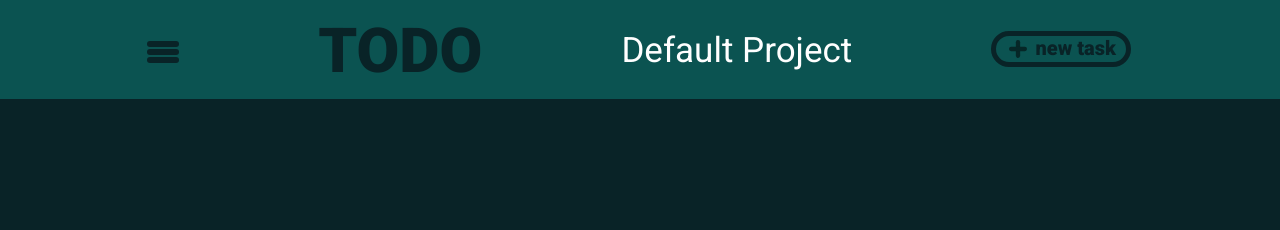
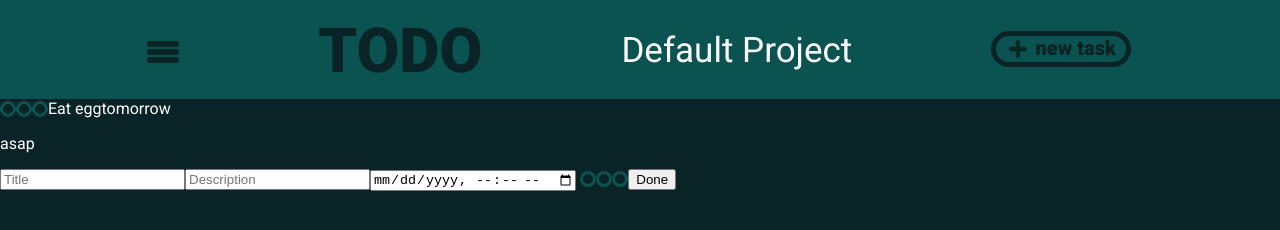
Before and after one commit to sher-s7/todo-list, a website built with webpack: page dist/index.html in a window 1280 px wide. Built offline with nearby package versions, Linux system fonts and the light colour scheme.

Commit message:
Create modal generator

```diff
--- /dev/null
+++ b/src/body.js
@@ -0,0 +1,42 @@
+export function generateBody(current_project) {
+    let body = document.createElement('div')
+    body.id = 'todo-list'
+    for (const todo of current_project.getTodoItems()) {
+
+        let todoItem = document.createElement('div');
+        todoItem.className = 'todo-item'
+        todo.completed ? todoItem.className = 'completed todo-item' : todoItem.className = 'todo-item';
+
+        let priority = document.createElement('table');
+        priority.cellSpacing = 0;
+        priority.className = `priority priority-${todo.priority}`
+        priority.innerHTML = `
+        <tbody>
+            <tr>
+                <td></td>
+                <td></td>
+                <td></td>
+            </tr>
+        </tbody>`
+
+        let todoTitle = document.createElement('span')
+        todoTitle.className = 'todo-title'
+        todoTitle.innerText = todo.title
+
+        let todoDate = document.createElement('span')
+        todoDate.className = 'todo-date'
+        todoDate.innerText = todo.due_date
+
+        let todoDesc = document.createElement('p')
+        todoDesc.className = 'todo-desc'
+        todoDesc.innerText = todo.description
+
+        todoItem.appendChild(priority)
+        todoItem.appendChild(todoTitle)
+        todoItem.appendChild(todoDate)
+        todoItem.appendChild(todoDesc)
+
+        body.appendChild(todoItem);
+    }
+    return body
+}
--- a/src/index.js
+++ b/src/index.js
@@ -7,8 +7,10 @@ import TodoItem from './todoItem'
 import TodoProject from './todoProject'
 import * as ItemEditor from './itemEditor'
 
+import { generateBody } from './body'
 import { generateHeader } from './header'
 import { generateSidebar } from './sidebar'
+import { generateModal } from './newItemModal'
 
 let dropdown_arrows = document.getElementsByClassName('expand-dropdown');
 
@@ -23,6 +25,8 @@ let sidenav = generateSidebar(projects);
 
 contentContainer.appendChild(header);
 contentContainer.appendChild(sidenav);
+contentContainer.appendChild(generateBody(projects[0]))
+contentContainer.appendChild(generateModal())
 
 document.getElementById('plus-div').addEventListener('click', (e) => {
     angle += 90;
--- /dev/null
+++ b/src/newItemModal.js
@@ -0,0 +1,67 @@
+export function generateModal() {
+    let modal = document.createElement('div')
+    modal.className = 'modal'
+
+    let modalContent = document.createElement('div')
+    modalContent.className = 'modal-content'
+
+    let modalForm = document.createElement('form')
+    modalForm.className = 'modal-form'
+
+    let title = document.createElement('input')
+    title.placeholder = 'Title'
+    title.className = 'title'
+
+    let desc = document.createElement('input')
+    desc.placeholder = 'Description'
+    desc.className = 'description'
+
+    let duedateLabel = document.createElement('label')
+    duedateLabel.for = 'duedate'
+    let duedate = document.createElement('input')
+    duedate.type = 'datetime-local'
+    duedate.name = 'duedate'
+    duedate.class = 'duedate'
+
+    let priority = document.createElement('select')
+    priority.class = 'hidden-priority'
+    for (let i = 1; i <= 3; i++) {
+        let option = document.createElement('option')
+        option.value = i
+        priority.options.add(option)
+    }
+
+    priority.style.display = 'none'
+
+    let priorityButtons = document.createElement('table');
+    priorityButtons.cellSpacing = 0;
+    priorityButtons.className = `priority modal-priority`
+    priorityButtons.innerHTML = `
+        <tbody>
+            <tr>
+                <td></td>
+                <td></td>
+                <td></td>
+            </tr>
+        </tbody>`
+
+    let button = document.createElement('input')
+    button.type = 'submit'
+    button.value = 'Done'
+    button.class = 'submit'
+
+    modalForm.appendChild(title)
+    modalForm.appendChild(desc)
+    modalForm.appendChild(duedateLabel)
+    modalForm.appendChild(duedate)
+    modalForm.appendChild(priority)
+    modalForm.appendChild(priorityButtons)
+    modalForm.appendChild(button)
+
+    modalContent.appendChild(modalForm)
+    modal.appendChild(modalContent)
+
+    return modal
+
+
+}
--- a/src/sidebar.js
+++ b/src/sidebar.js
@@ -2,22 +2,21 @@ export function generateSidebar(projects){
     const sidenav = document.createElement('div');
     sidenav.id = 'sidenav'
     sidenav.className ='hidden'
-    for(let i=0; i<50;i++){
+
     for(const project of projects){
         let sidebarItem = document.createElement('ul');
         sidebarItem.innerHTML=`${project.getName()} <span class="expand-dropdown">▶</span>`
         sidebarItem.className='sidenav-project'
         sidebarItem.classList.add('not-expanded')
         for(const todoItem of project.getTodoItems()){
-            for(let y = 0; y<20; y++){
             let item = document.createElement('li')
             item.className = 'sidenav-todo';
             item.innerHTML = todoItem.title
             sidebarItem.appendChild(item)
-        }
+
     }
         sidenav.appendChild(sidebarItem);
-    }
+
 }
     return sidenav
 }
--- a/src/style.css
+++ b/src/style.css
@@ -148,8 +148,18 @@ h3 {
 .hidden{
     display: none;
 }
+table{
+    display: inline;
+}
+table td{
+    margin: 0;
+    padding: 0;
+    width: 10px;
+    height: 10px;
+    border: 3px solid var(--scrollbarBG);
+    border-radius: 25px;
 
-
+  }
 
 /* Large Devices */
 
```
Also changed, not shown: dist/bundle.js.
